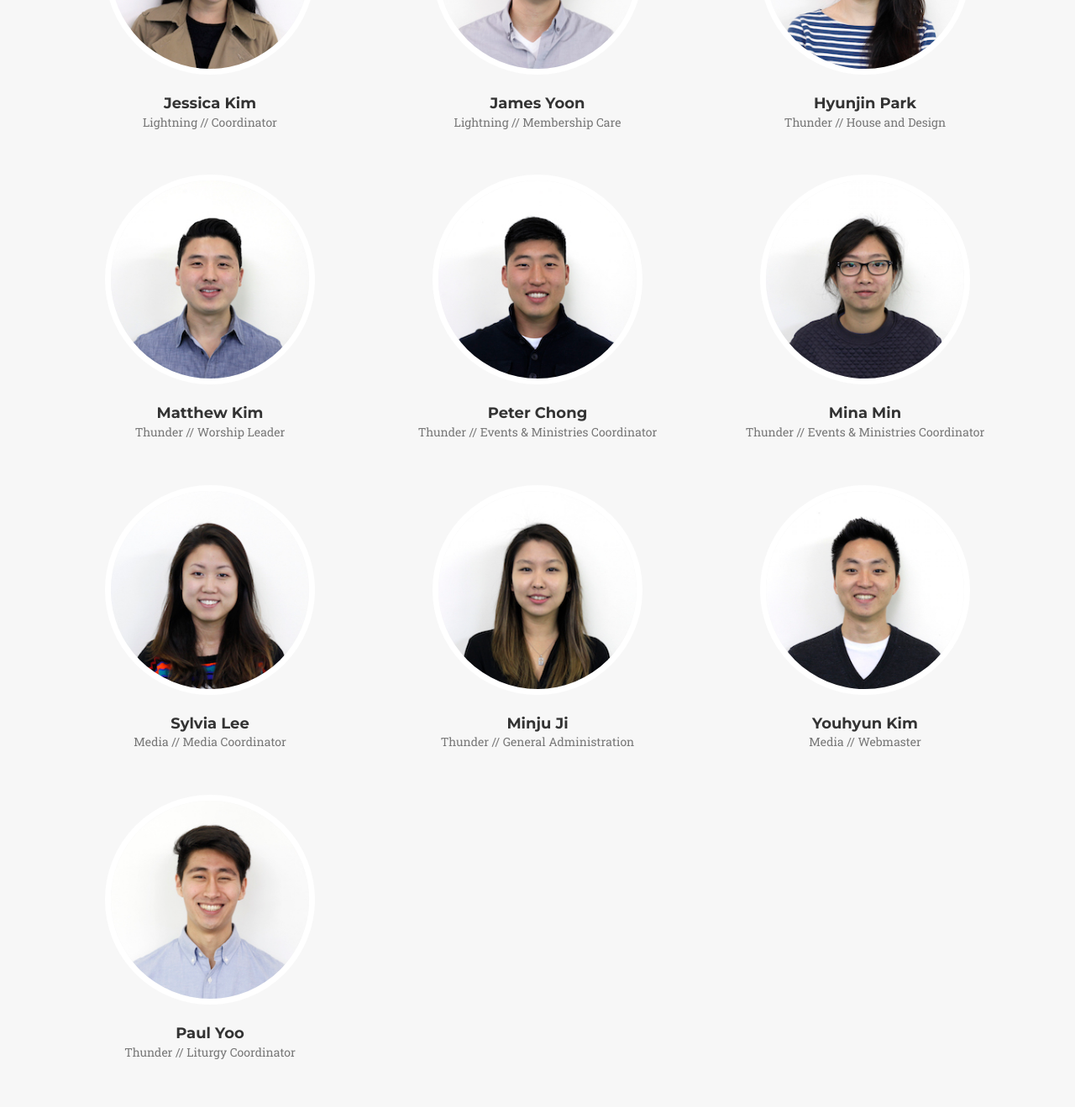
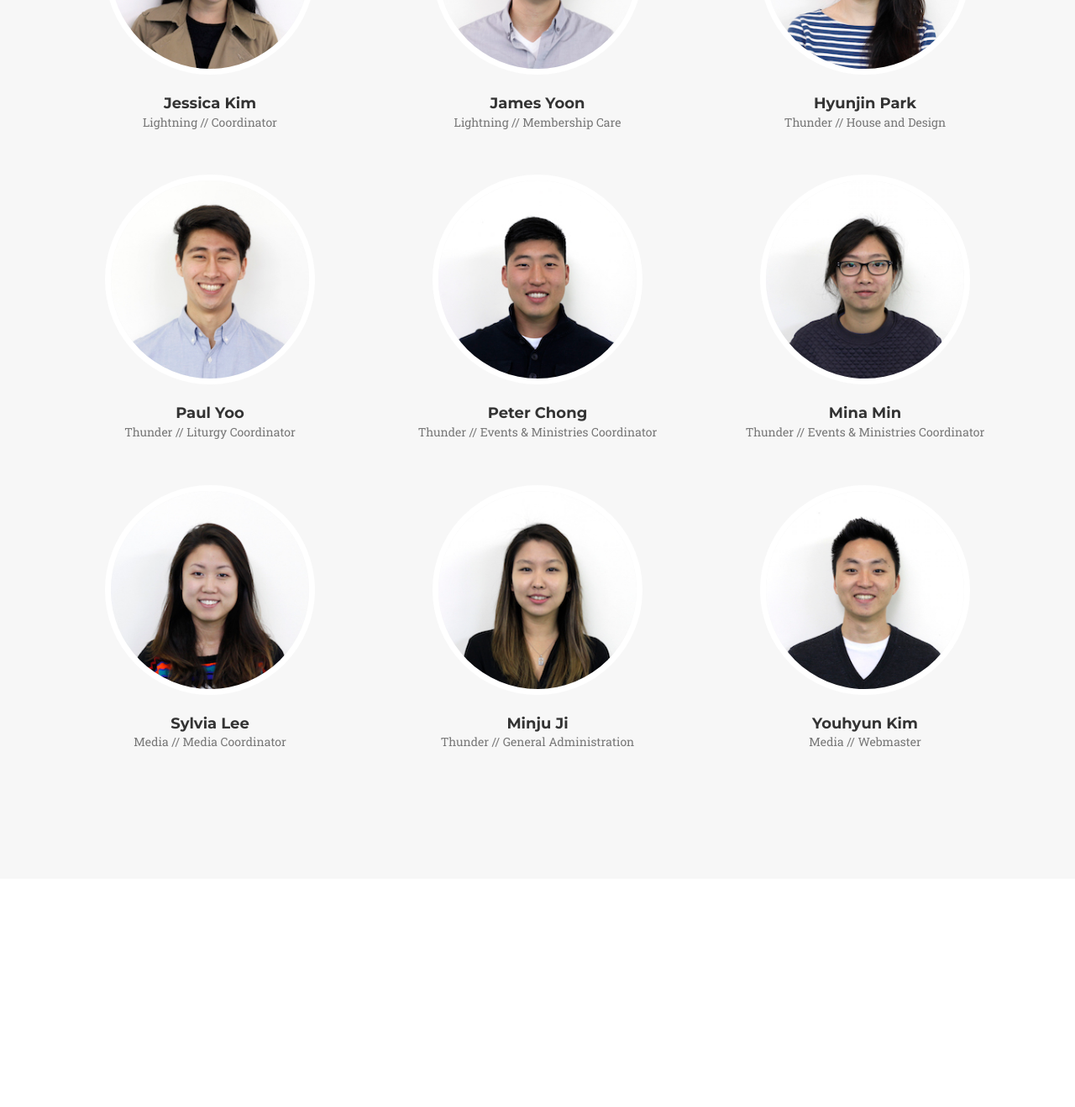
Before and after one commit to jinsungy/rca-newhope, a plain HTML site: page index.html in a window 1280 px wide. Shown: the part 5710-7029 px from the top of the page at 84% size. Drawn offline with nearby package versions, Linux system fonts and the light colour scheme; a web font is replaced by a local one.

Commit message:
new background. removed yb. added paul

```diff
--- a/index.html
+++ b/index.html
@@ -286,9 +286,9 @@
                     <div class="row">
                         <div class="col-sm-4">
                             <div class="team-member">
-                                <img src="img/bios/matthewkim.JPG" class="img-responsive img-circle" alt="" height=250 width=250>
-                                <h4>Matthew Kim</h4>
-                                <p class="text-muted">Thunder // Worship Leader</p>
+                                <img src="img/bios/paulyoo.jpg" class="img-responsive img-circle" alt="" height=250 width=250>
+                                <h4>Paul Yoo</h4>
+                                <p class="text-muted">Thunder // Liturgy Coordinator</p>
                             </div>
                         </div>
                         <div class="col-sm-4">
@@ -326,15 +326,6 @@
                                 <img src="img/bios/youhyunkim.JPG" class="img-responsive img-circle" alt="" height=250 width=250>
                                 <h4>Youhyun Kim</h4>
                                 <p class="text-muted">Media // Webmaster</p>
-                            </div>
-                        </div>
-                    </div>
-                    <div class="row">
-                        <div class="col-sm-4">
-                            <div class="team-member">
-                                <img src="img/bios/paulyoo.jpg" class="img-responsive img-circle" alt="" height=250 width=250>
-                                <h4>Paul Yoo</h4>
-                                <p class="text-muted">Thunder // Liturgy Coordinator</p>
                             </div>
                         </div>
                     </div>
```
